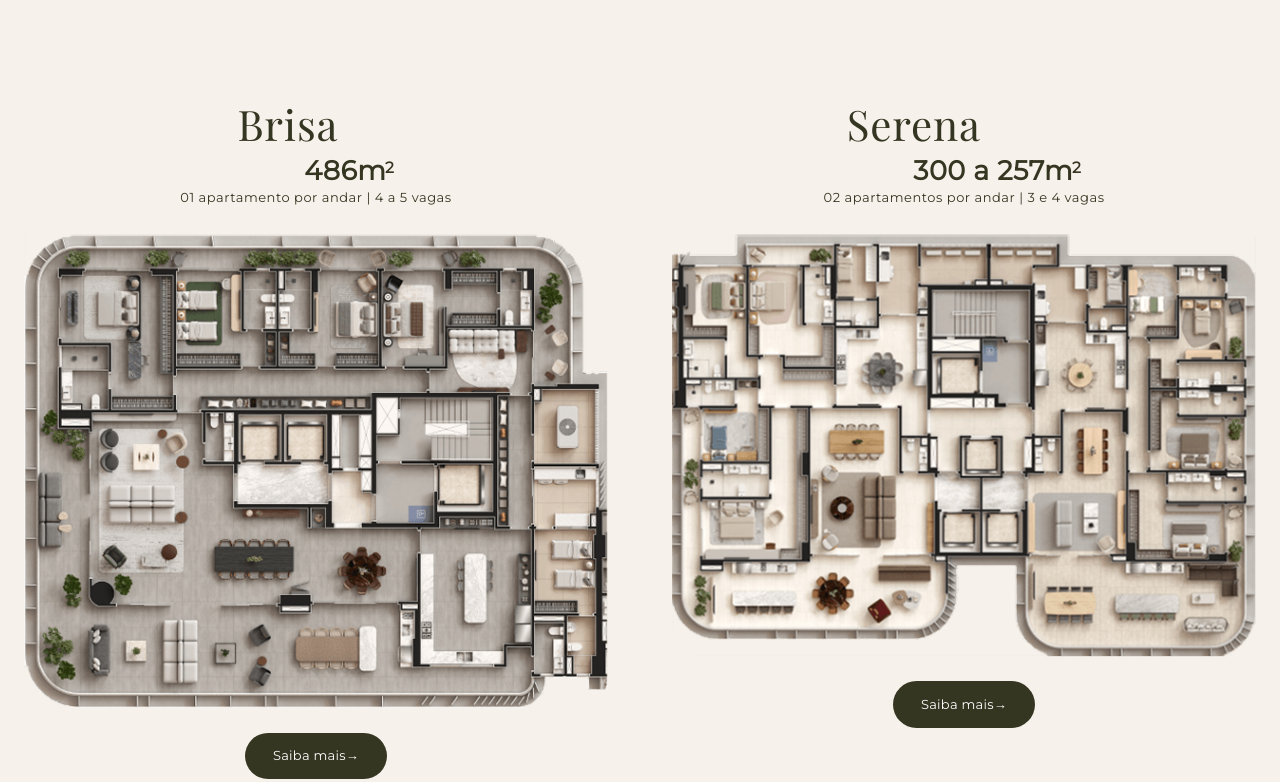
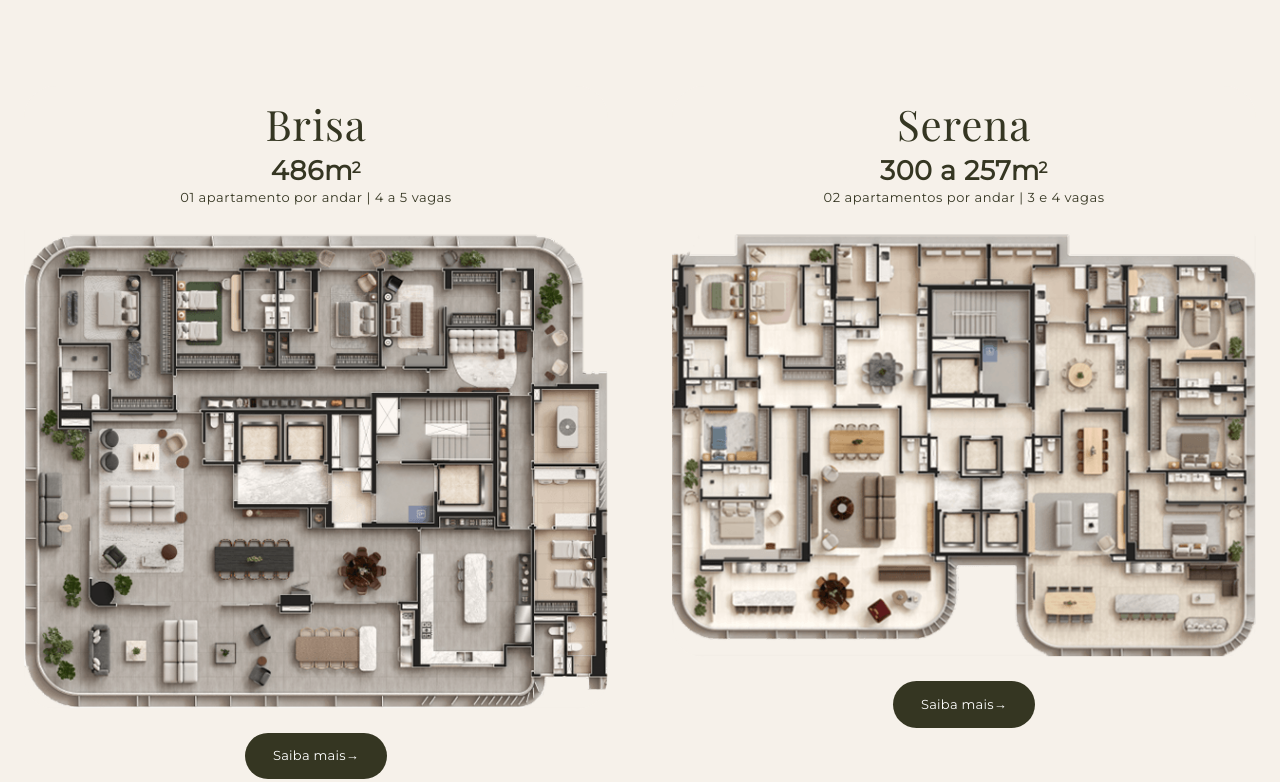
Before and after one commit to PeliconPH/quadra-aura-front, a website built with Vite: page index.html in a window 1280 px wide. Shown: the part 2066-2848 px from the top of the page. Built offline with nearby package versions, Linux system fonts and the light colour scheme; no server answers; files whose address does not match are found by name.

Commit message:
tamanho do carrossel

```diff
--- a/css/components/carousel.css
+++ b/css/components/carousel.css
@@ -1,8 +1,8 @@
 .carousel {
   --carousel-count: 1;
   position: relative;
-  width: 100%;
-  max-width: min(1540px, 100%);
+  width: 90%;
+  max-width: min(1024px, 100%);
   margin-inline: auto;
   padding-inline: 0;
   box-sizing: border-box;
--- a/css/sections/plantas.css
+++ b/css/sections/plantas.css
@@ -53,13 +53,14 @@
   text-align: center;
 }
 
-/* Título + métrica: bloco inline centralizado, escadinha interna */
+/* Título + métrica: empilhados e centralizados */
 .planta-card__caption-lead {
   --planta-title-fs: clamp(1.5rem, 3.8vw, 2.625rem);
   font-size: var(--planta-title-fs);
   display: inline-flex;
   flex-direction: column;
-  align-items: flex-start;
+  align-items: center;
+  text-align: center;
   gap: 0.3em;
 }
 
@@ -95,13 +96,8 @@
   color: #353622;
 }
 
-/*
-  2ª linha: escadinha via padding-left.
-  padding-left não é afetado por ".planta-card__caption p { margin: 0 }" de maior especificidade.
-*/
 .planta-card__caption-size {
-  align-self: flex-start;
-  padding-left: 2.48em;
+  align-self: center;
   font-family: var(--font-sans);
   font-weight: 700;
   font-style: normal;
```
